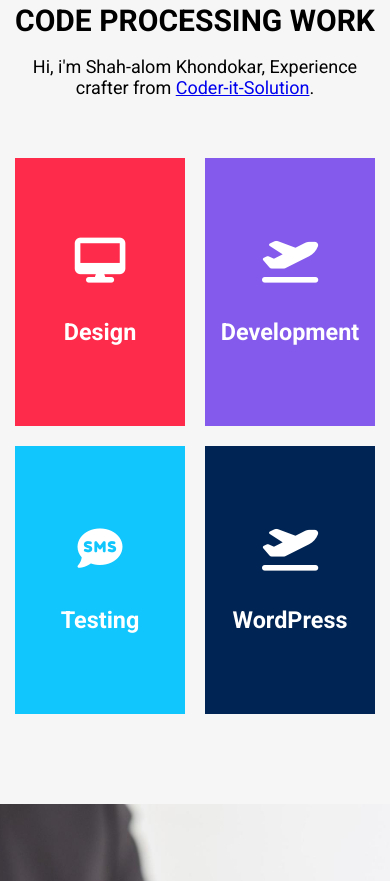
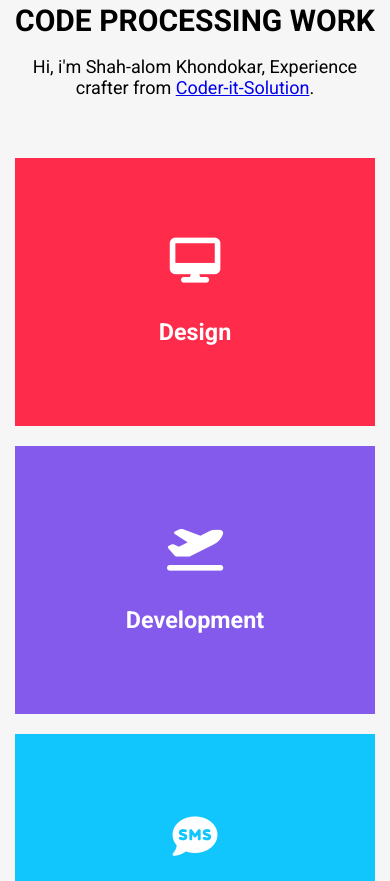
Before and after one commit to shahalom8733/compani, a plain HTML site: page index.html in a window 390 px wide. Shown: the part 1683-2564 px from the top of the page. Drawn offline with nearby package versions, Linux system fonts and the light colour scheme.

Commit message:
grid chang
grid template column 1fr

```diff
--- a/assets/css/responsive.css
+++ b/assets/css/responsive.css
@@ -120,5 +120,9 @@ hr {
 	max-width: 33rem;
 	width: 100%;
 }
+.process-item {
+	grid-gap: 2rem;
+	grid-template-columns: repeat(1, 1fr);
+}
 
 }
```
